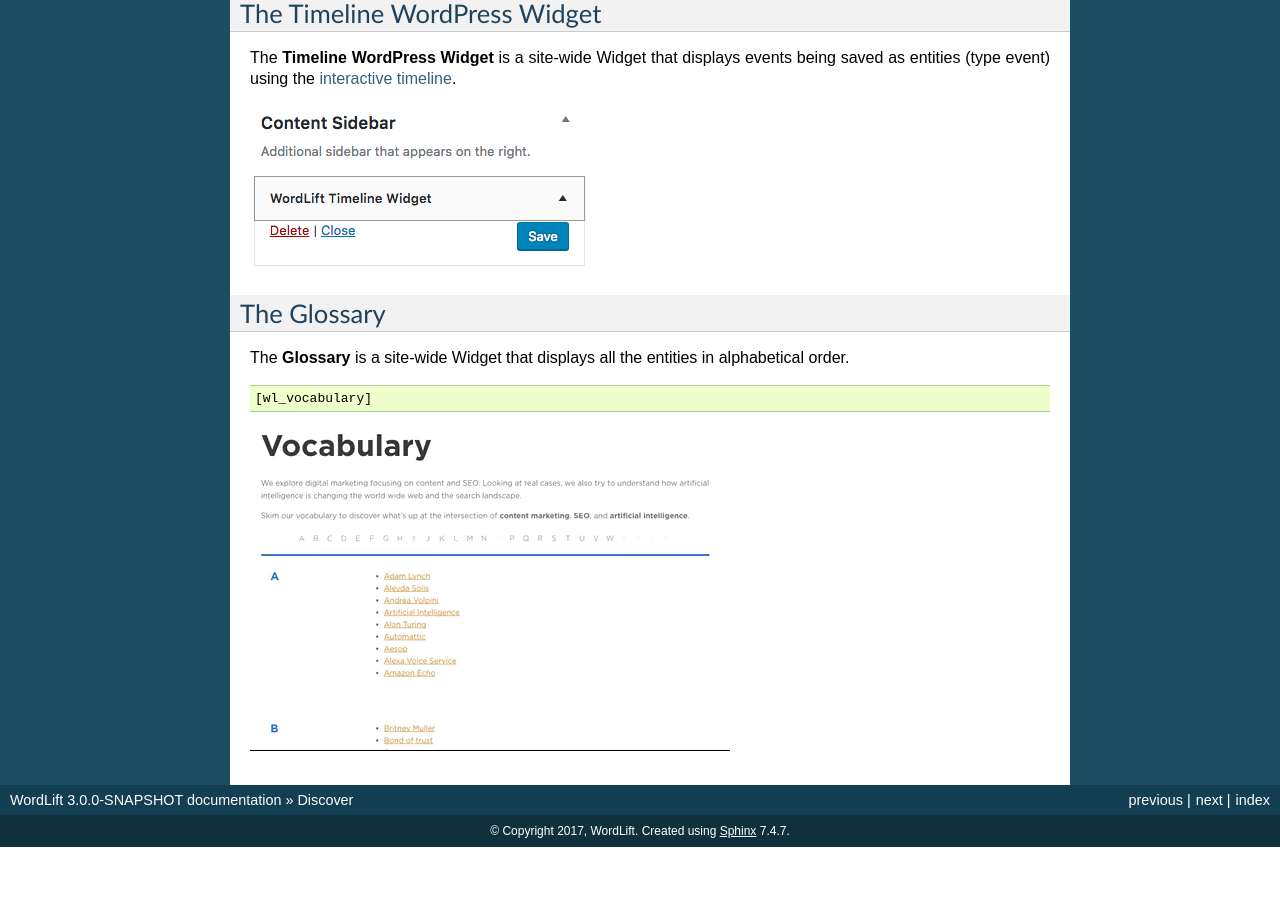
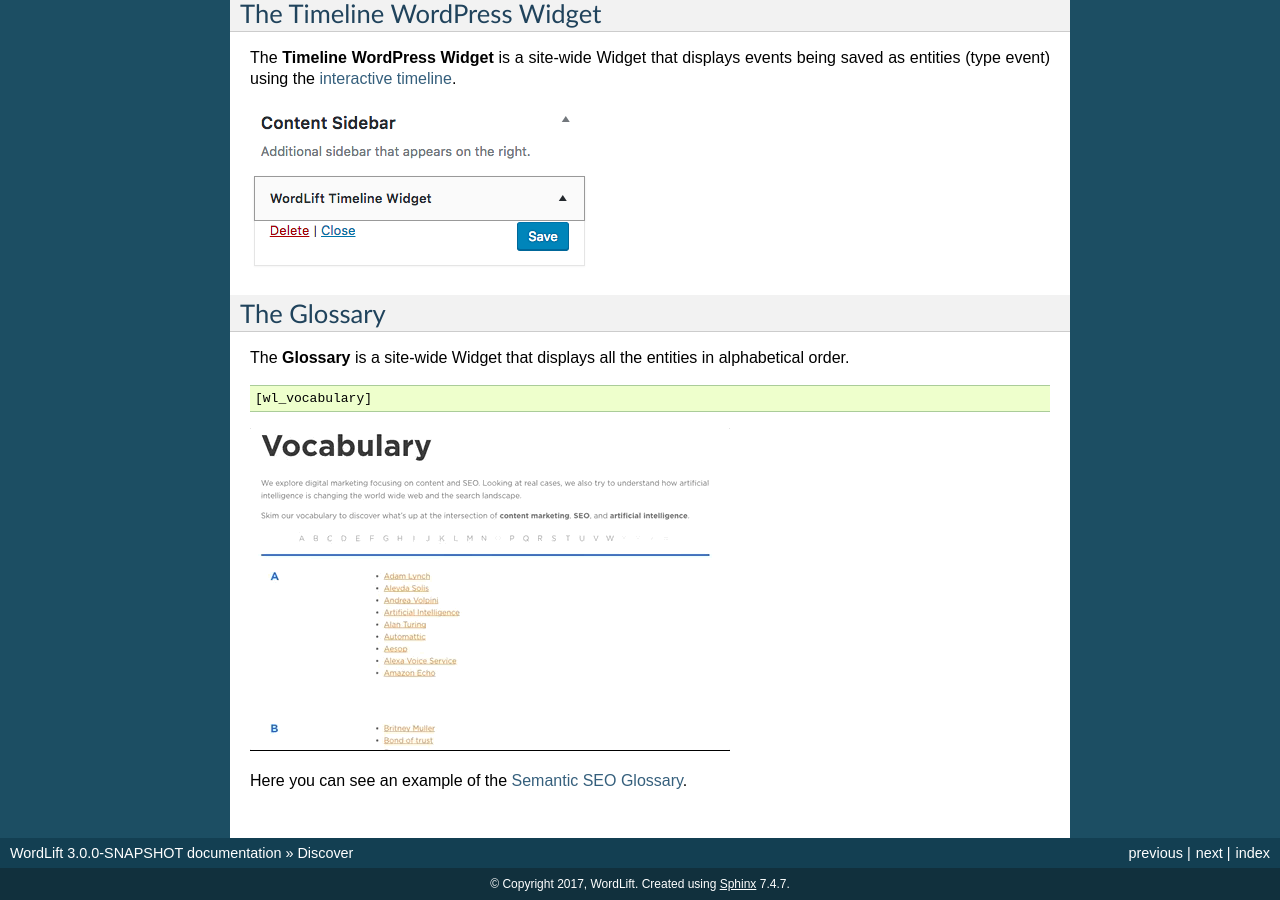
Before and after one commit to insideout10/wordlift-docs, a Sphinx documentation site: the page built from docs/discover.rst, in a window 1280 px wide and 900 px high, scrolled down 4560 px. Built offline with Sphinx 7.4.7, drawn with Linux system fonts in a browser that asks for light colours; before the commit the page ends 5407 px from its top, so only the background shows below that.

Commit message:
A new update

```diff
--- a/docs/discover.rst
+++ b/docs/discover.rst
@@ -129,3 +129,5 @@
 	[wl_vocabulary]
 
 .. image:: /images/wordlift-discover-vocabulary.gif
+
+Here you can see an example of the `Semantic SEO Glossary <https://wordlift.io/blog/en/glossary>`_.
--- a/docs/shortcodes.rst
+++ b/docs/shortcodes.rst
@@ -180,5 +180,7 @@
 
 The **Glossary** is a site-wide Widget that displays all the entities in alphabetical order. Here you can see an example of the `Semantic SEO Glossary <https://wordlift.io/blog/en/glossary>`_
 
+.. image:: /images/wordlift-discover-vocabulary.gif
+
 .. _PHP date: http://php.net/manual/en/function.date.php
 .. _PHP DateInterval format: http://php.net/manual/en/dateinterval.format.php
```
